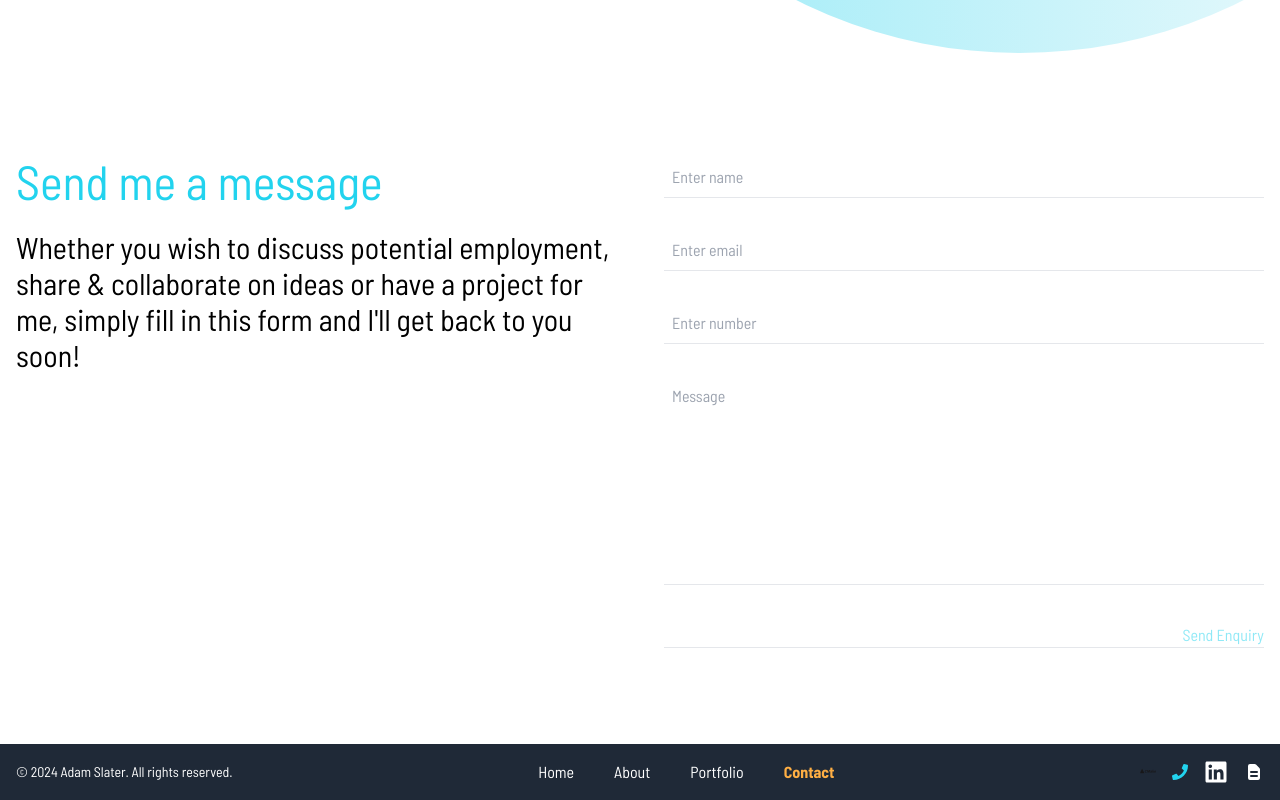
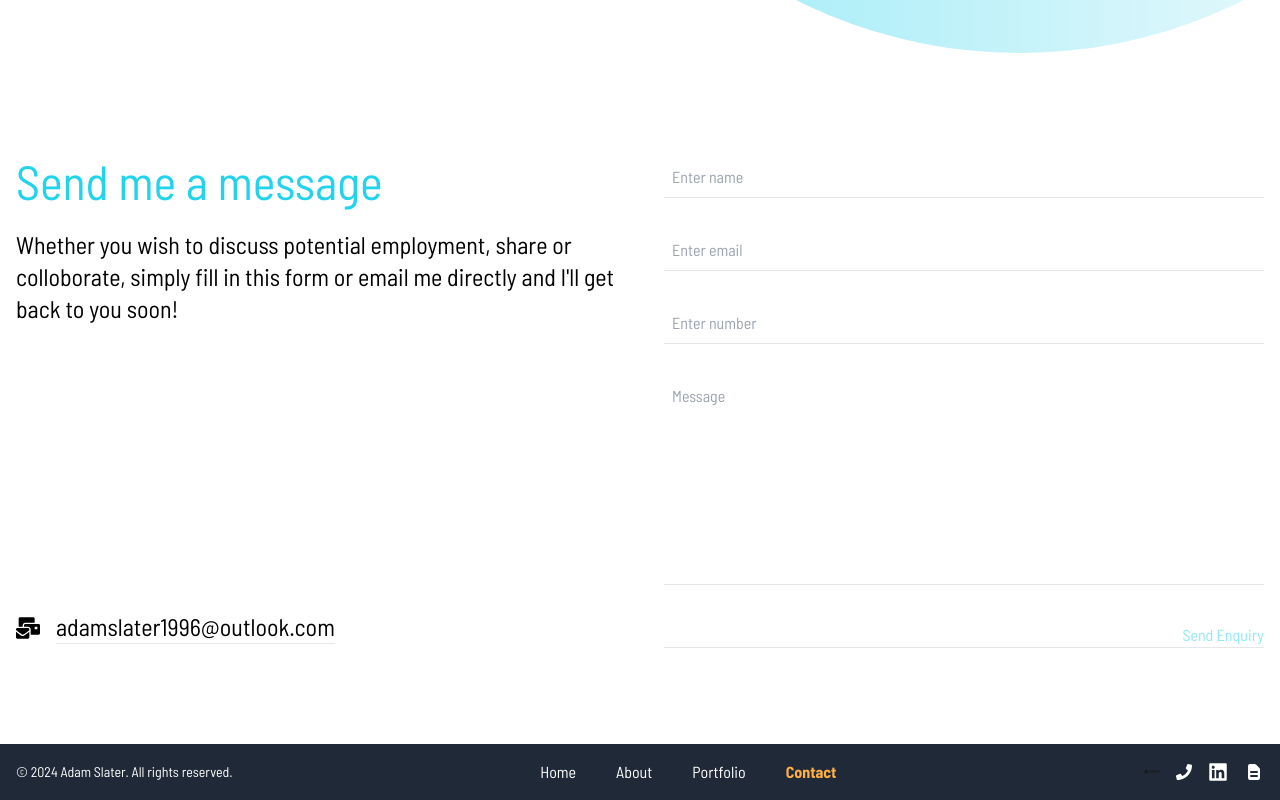
Before and after one commit to slaterwebdev/portfolio, a React (Vite) app: page /contact in a window 1280 px wide. Shown: the part 691-1491 px from the top of the page. Built offline with nearby package versions, Linux system fonts and the light colour scheme; a web font is replaced by a local one.

Commit message:
made some minor adjustments to code and styling

```diff
--- a/src/pages/About.tsx
+++ b/src/pages/About.tsx
@@ -29,7 +29,7 @@ const pageContent: PageContent[] = [
   {
     title: "About Me",
     titleStyles: "text-3xl",
-    contentStyles: "font-playfair text-3xl font-semibold sm:text-5xl",
+    contentStyles: "font-playfair font-semibold sm:text-3xl",
     children: (
       <p>
         I am an enthusiastic web dev based in the UK midlands, with a rich
--- a/src/pages/Contact.tsx
+++ b/src/pages/Contact.tsx
@@ -1,6 +1,7 @@
 import { Form, PageTemplate, Section } from "@/components";
 import contactHero from "@/assets/heros/contactHero.jpg";
 import { FormFieldType } from "@/utils/types";
+import { getIcon, personalEmail } from "@/utils";
 
 const formFields: FormFieldType[] = [
   {
@@ -47,14 +48,21 @@ const Contact = () => (
   >
     <Section
       title="Send me a message"
-      contentStyles="text-3xl"
+      contentStyles="sm:text-2xl justify-between"
       sideContent={<Form formFields={formFields} />}
     >
       <p>
-        Whether you wish to discuss potential employment, share & collaborate on
-        ideas or have a project for me, simply fill in this form and I'll get
-        back to you soon!
+        Whether you wish to discuss potential employment, share or colloborate,
+        simply fill in this form or email me directly and I'll get back to you
+        soon!
       </p>
+      <a
+        href={`mailto:${personalEmail}`}
+        className="pb-1 flex items-center sm:justify-start justify-center gap-4 cursor-pointer hover:text-primary hover:scale-105"
+      >
+        {getIcon("email")}
+        <p className="border-b">adamslater1996@outlook.com</p>
+      </a>
     </Section>
   </PageTemplate>
 );
--- a/src/utils/constants.tsx
+++ b/src/utils/constants.tsx
@@ -4,6 +4,7 @@ import { WorkExp, GridItem, SkillsMapper } from "@/utils/types";
 //GENERAL
 export const linkedinURL = "https://www.linkedin.com/in/adam-slater-web-dev/";
 export const portfolioRepoURL = "https://github.com/slaterwebdev/portfolio";
+export const personalEmail = "adamslater1996@outlook.com";
 export const fallBackImage = "/src/assets/fallbackImage.png";
 
 export const contactLinks: Array<{
--- a/src/utils/iconMapper.tsx
+++ b/src/utils/iconMapper.tsx
@@ -29,9 +29,9 @@ const iconMapper: { [key: string]: JSX.Element } = {
   api: <AiOutlineApi size={24} />,
   laptop: <FaLaptop size={24} />,
   stack: <RiStackLine size={24} />,
-  phone: <FaPhone className="text-primary" />,
-  email: <FaMailBulk className="text-primary" />,
-  linkedin: <FaLinkedin size={24} />,
+  phone: <FaPhone />,
+  email: <FaMailBulk />,
+  linkedin: <FaLinkedin size={20} />,
   cv: <HiDocumentText size={20} />,
   default: <HiOutlineQuestionMarkCircle id="default" size={24} className="text-gray-500" />,
 };
```
